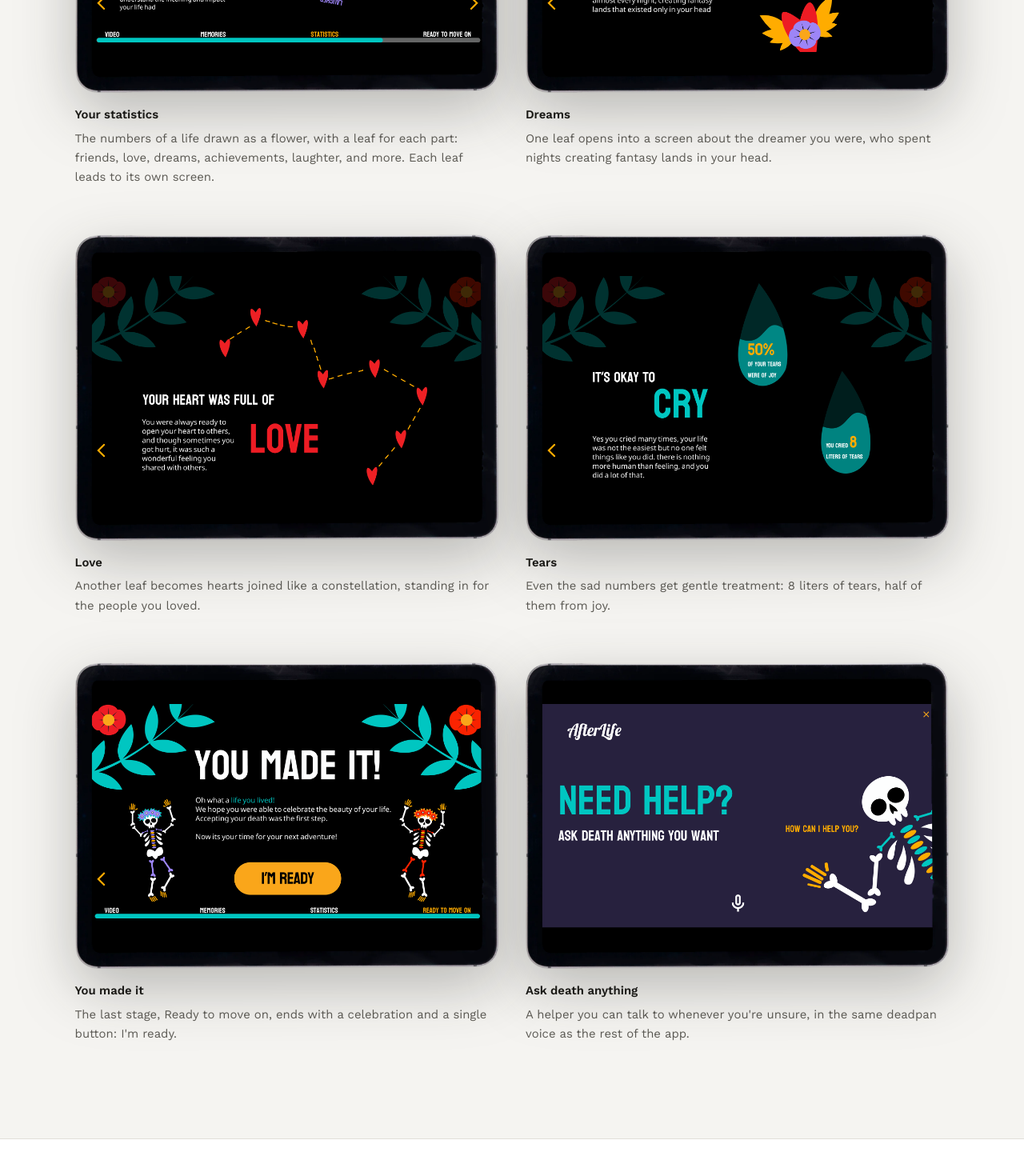
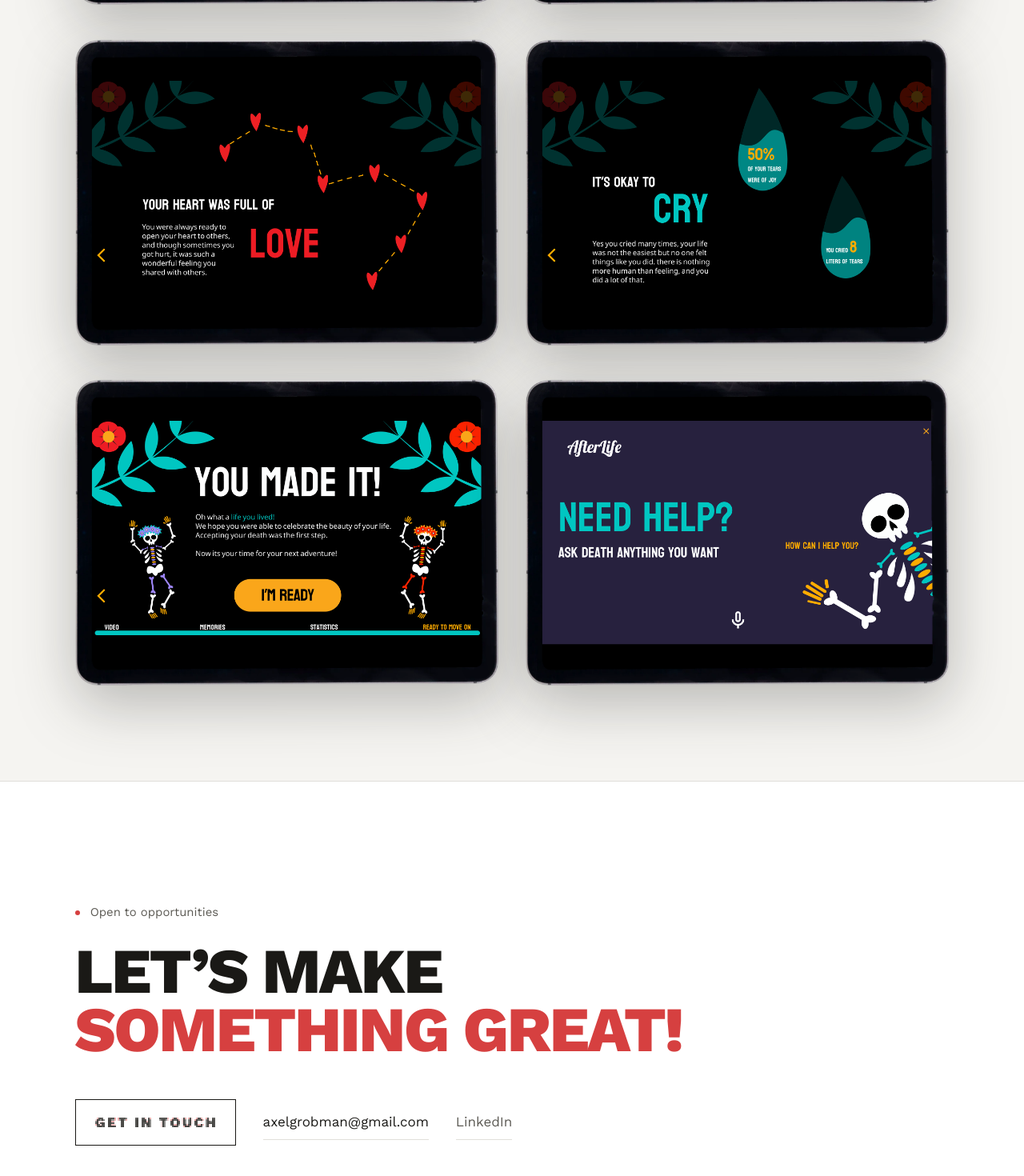
Before and after one commit to AxelGarland/AxelGarland, a Next.js app: page /work/afterlife in a window 1280 px wide. Shown: the part 4608-6078 px from the top of the page at 80% size. Built offline with nearby package versions, Linux system fonts and the light colour scheme.

Commit message:
AfterLife: remove the titles and texts under the iPads

```diff
--- a/app/work/afterlife/page.tsx
+++ b/app/work/afterlife/page.tsx
@@ -30,45 +30,31 @@ const APP_FRAMES = [
   {
     file: "afterlife/Frame 40.png",
     alt: "AfterLife app welcome screen: a skeleton with open arms and a Let's start button",
-    title: "Welcome",
-    body: "The app opens with a friendly skeleton who tells you that yes, you just died, but don't worry, and offers to help you celebrate your life.",
     wide: true,
   },
   {
     file: "afterlife/Frame 43.png",
     alt: "AfterLife app statistics screen: a flower-shaped chart with leaves labeled friends, love, dreams, and more",
-    title: "Your statistics",
-    body: "The numbers of a life drawn as a flower, with a leaf for each part: friends, love, dreams, achievements, laughter, and more. Each leaf leads to its own screen.",
   },
   {
     file: "afterlife/Frame 33.png",
     alt: "AfterLife app screen: You were a dreamer, with illustrated flowers",
-    title: "Dreams",
-    body: "One leaf opens into a screen about the dreamer you were, who spent nights creating fantasy lands in your head.",
   },
   {
     file: "afterlife/Frame 41.png",
     alt: "AfterLife app screen: Your heart was full of love, with hearts connected like a constellation",
-    title: "Love",
-    body: "Another leaf becomes hearts joined like a constellation, standing in for the people you loved.",
   },
   {
     file: "afterlife/Frame 44.png",
     alt: "AfterLife app screen: It's okay to cry, with tear drops showing 8 liters of tears, 50% of joy",
-    title: "Tears",
-    body: "Even the sad numbers get gentle treatment: 8 liters of tears, half of them from joy.",
   },
   {
     file: "afterlife/Frame 27.png",
     alt: "AfterLife app final screen: You made it, with two dancing skeletons and an I'm ready button",
-    title: "You made it",
-    body: "The last stage, Ready to move on, ends with a celebration and a single button: I'm ready.",
   },
   {
     file: "afterlife/Frame 37.png",
     alt: "AfterLife app help screen: Need help? Ask death anything you want, with a skeleton and a microphone",
-    title: "Ask death anything",
-    body: "A helper you can talk to whenever you're unsure, in the same deadpan voice as the rest of the app.",
   },
 ];
 
@@ -193,7 +179,7 @@ export default function AfterLifePage() {
                 leaf opens into a screen about one part of your life, told gently and with a little humor.
               </p>
             </div>
-            <div className="grid grid-cols-1 gap-x-8 gap-y-14 md:grid-cols-2">
+            <div className="grid grid-cols-1 gap-x-8 gap-y-10 md:grid-cols-2">
               {APP_FRAMES.map((frame) => (
                 <div key={frame.file} className={frame.wide ? "mx-auto w-full max-w-[44rem] md:col-span-2" : ""}>
                   <TabletFrame>
@@ -205,10 +191,6 @@ export default function AfterLifePage() {
                       sizes={frame.wide ? "(max-width: 768px) 100vw, 704px" : "(max-width: 768px) 100vw, 560px"}
                     />
                   </TabletFrame>
-                  <p className="mt-4 text-sm font-semibold text-ink">{frame.title}</p>
-                  <p className="mt-1.5 max-w-[56ch] text-sm leading-relaxed text-ink-muted">
-                    {frame.body}
-                  </p>
                 </div>
               ))}
             </div>
```
